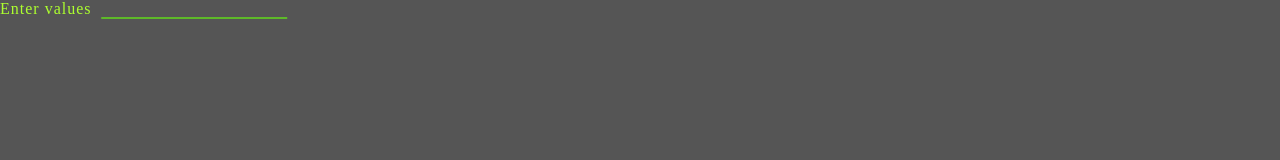
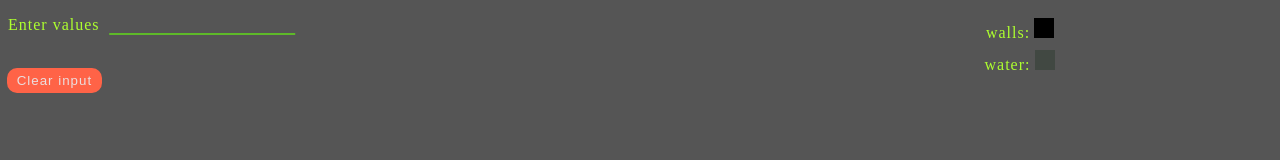
Before and after one commit to Tae-S/waterTank, a website built with Vite: page index.html in a window 1280 px wide. Built offline with nearby package versions, Linux system fonts and the light colour scheme.

Commit message:
added styles

```diff
--- a/app.js
+++ b/app.js
@@ -1,5 +1,6 @@
 import * as d3 from 'https://unpkg.com/d3?module'
 
+const clear = document.querySelector('.clear')
 const form = document.querySelector('.form')
 let valuesArray = []
 let valuesArrayObj = []
@@ -26,6 +27,11 @@ form.addEventListener('submit', (e)=>{
     draw()
 })
 
+//clear input fields
+clear.addEventListener('click', ()=>{
+    window.location.reload()
+})
+
 async function draw()
 {
     let seenIndices = []
@@ -34,10 +40,10 @@ async function draw()
     // let data = valuesArray
     // const yAccess = d => d
     const yAccess = d => d['number']
-    console.log(yAccess(data[0]))
+    // console.log(yAccess(data[0]))
     const xAccess = d => data.indexOf(d, lastIndex++)
     // console.log(xAccess(data[2]))
-    console.log(typeof(yAccess(data[0])))
+    // console.log(typeof(yAccess(data[0])))
     const dims = {
         width: 0.8 * window.innerWidth,
         height: 30 * parseFloat(window.getComputedStyle(document.body,null).getPropertyValue("font-size")),
@@ -113,8 +119,10 @@ async function draw()
     const binsGroup = bounds.append('g')
 
     const binGroups = binsGroup.selectAll('g')
+    .attr('class', 'barrect')
     .data(bins)
     .join('g')
+
 
     const chartWidth = xScale(xAccess(data[2])) - xScale(xAccess(data[1]))
 
@@ -124,7 +132,11 @@ async function draw()
     .attr('x', d => xScale(xAccess(d)) + 1)
     .attr('y', d => yScale(yAccess(d)))
     .attr('width', chartWidth )
+    // .style('fill', 'rgb(95, 130, 138)')
     .attr('height', d => dims.boundedHeight - yScale(yAccess(d)))
+
+    const raiserects = d3.selectAll('.barrect')
+    raiserects.raise()
 
     lastIndex = 0
 
@@ -162,8 +174,8 @@ async function draw()
                 tempL = initial_big === null? tempL : Math.max(tempL, initial_big)
                 let tempLi = breakpoint<0? i: data.findIndex((da, breakpoint=breakpoint)=>{return da['number'] === Math.max(data[breakpoint]['number'], current_data_point)})
                 tempLi = initial_big === null? tempLi : data.findIndex((da, breakpoint=initial_big_index)=>{return da['number'] === Math.max(data[breakpoint]['number'], initial_big)})
-                    console.log('pushed from here ', tempL, data[j]['number'], j)
-                    console.log('current_data_point', current_data_point, data[j]['number'], ' data[j')
+                    // console.log('pushed from here ', tempL, data[j]['number'], j)
+                    // console.log('current_data_point', current_data_point, data[j]['number'], ' data[j')
                 groups.push({
                     left: tempL,
                     left_index: tempLi,
@@ -179,9 +191,9 @@ async function draw()
             else if(breakpoint < 0 && data[j]['number']<=current_data_point){
                 initial_big = current_data_point
                 initial_big_index = i
-                console.log('here to check befor breakpoint: ', breakpoint)
+                // console.log('here to check before breakpoint: ', breakpoint)
                 breakpoint = i
-                console.log('here to check ', breakpoint, ' data[j: ', data[j]['number'], ' current data point: ', current_data_point, ' initial_big:', initial_big)
+                // console.log('here to check ', breakpoint, ' data[j: ', data[j]['number'], ' current data point: ', current_data_point, ' initial_big:', initial_big)
             }
             else if(breakpoint >= 0 && data[j]['number'] <= lastBig){
                 localmaxR = Math.max(data[j]['number'], localmaxR)
@@ -204,9 +216,12 @@ async function draw()
     //end utils
 
 
-    const waterRects = binGroups.append('rect')
-    .style('opacity', 0.7)
+    const waterRects = binGroups.insert('rect','.barrect')
+    .style('opacity', 0.3)
     .style('fill', `rgb(${lastIndex * 20}, 0, 0`)
+    // .style('fill', '#d4f1f9')
+    .style('position', 'relative')
+    .style('z-index', '-10')
     .attr('x', d =>xScale(xAccess(d))) //removed + chartWidth
     .attr('y', d =>{
         const _index = data.indexOf(d)
@@ -223,8 +238,8 @@ async function draw()
         if(groupno < 0){
             // let _dist = Math.max((data.length-1) - groups[groups.length-1].left_index, (data.length-1) - groups[groups.length-1].right)
             let current_biggest_on_right = nextBig(data, d, _index)
-            console.log('current biggest on the right', current_biggest_on_right)
-            console.log(Math.min(Math.max(groups[groups.length-1].left, groups[groups.length-1].right), current_biggest_on_right.number))
+            // console.log('current biggest on the right', current_biggest_on_right)
+            // console.log(Math.min(Math.max(groups[groups.length-1].left, groups[groups.length-1].right), current_biggest_on_right.number))
             return yScale(Math.min(Math.max(groups[groups.length-1].left, groups[groups.length-1].right), current_biggest_on_right.number))
             // switch (_dist) {
             //     case data.length-1 - groups[groups.length-1].left_index:
@@ -258,8 +273,8 @@ async function draw()
         }
         if(groupno < 0){
             let current_biggest_on_right = nextBig(data, d, _index)
-            console.log('current biggest on the right', current_biggest_on_right)
-            console.log(Math.min(Math.max(groups[groups.length-1].left, groups[groups.length-1].right), current_biggest_on_right.number))
+            // console.log('current biggest on the right', current_biggest_on_right)
+            // console.log(Math.min(Math.max(groups[groups.length-1].left, groups[groups.length-1].right), current_biggest_on_right.number))
             return dims.boundedHeight - yScale(Math.min(Math.max(groups[groups.length-1].left, groups[groups.length-1].right), current_biggest_on_right.number))
             // let _dist = Math.max((data.length-1) - groups[groups.length-1].left_index, (data.length-1) - groups[groups.length-1].right)
             // switch (_dist) {
@@ -294,7 +309,6 @@ async function draw()
     })
     .attr('y', d => yScale(yAccess(d)))
     .text(d => (yAccess(d)).toString())
-
 
 }
 
--- a/index.html
+++ b/index.html
@@ -14,6 +14,11 @@
             <input class="input" type="text" name="values" value="">
         </label>
     </form>
+    <input type="button" value="Clear input" class="clear" />
+    <div class="legend">
+        <p> walls: <span class="walls"></span></p>
+        <p> water: <span class="water"></span></p>
+    </div>
     <div id="wrapper"></div>
     <script defer type='module' src="app.js"></script>
 </body>
--- a/index.js
+++ /dev/null
@@ -1 +0,0 @@
-console.log(Math.max(2,3,4,5,66))
--- a/styles.css
+++ b/styles.css
@@ -14,7 +14,8 @@ body{
 
 .inp-label{
     position: relative;
-
+    top: 1em;
+    left: 0.5em;
 }
 
 .inp-label:before{
@@ -35,3 +36,62 @@ body{
     background: transparent;
     margin-left:1em;
 }
+
+.legend{
+    width: 200px;
+    height: 60px;
+    /* border:1px solid black; */
+    position: absolute;
+    top: 1em;
+    right: 10em;
+    display: flex;
+    flex-direction: column;
+    justify-content: center;
+    align-items: center;
+}
+
+.legend > p{
+    padding: 4px 5px;
+}
+
+.walls{
+    width: 20px;
+    height: 20px;
+    display: inline-block;
+    background-color: black;
+    margin-left: -1px;
+}
+
+.water{
+    width: 20px;
+    height: 20px;
+    display: inline-block;
+    background-color: rgba(45, 59, 46, 0.48);
+
+}
+
+.clear{
+    outline:none;
+    border:none;
+    background-color: transparent;
+    position: relative;
+    top: 50px;
+    left: 0.5em;
+    background: tomato;
+    padding: 5px 10px;
+    border-radius: 10px;
+    color: rgb(235, 222, 222);
+    letter-spacing: 1px;
+    cursor: pointer;
+    transition: all 0.3s ease-in-out;
+}
+
+.clear:hover{
+    background: rgb(223, 86, 62);
+    color: rgb(196, 190, 190);
+}
+
+#wrapper{
+    /* border:1px solid green; */
+    margin-top: 5em;
+}
```
